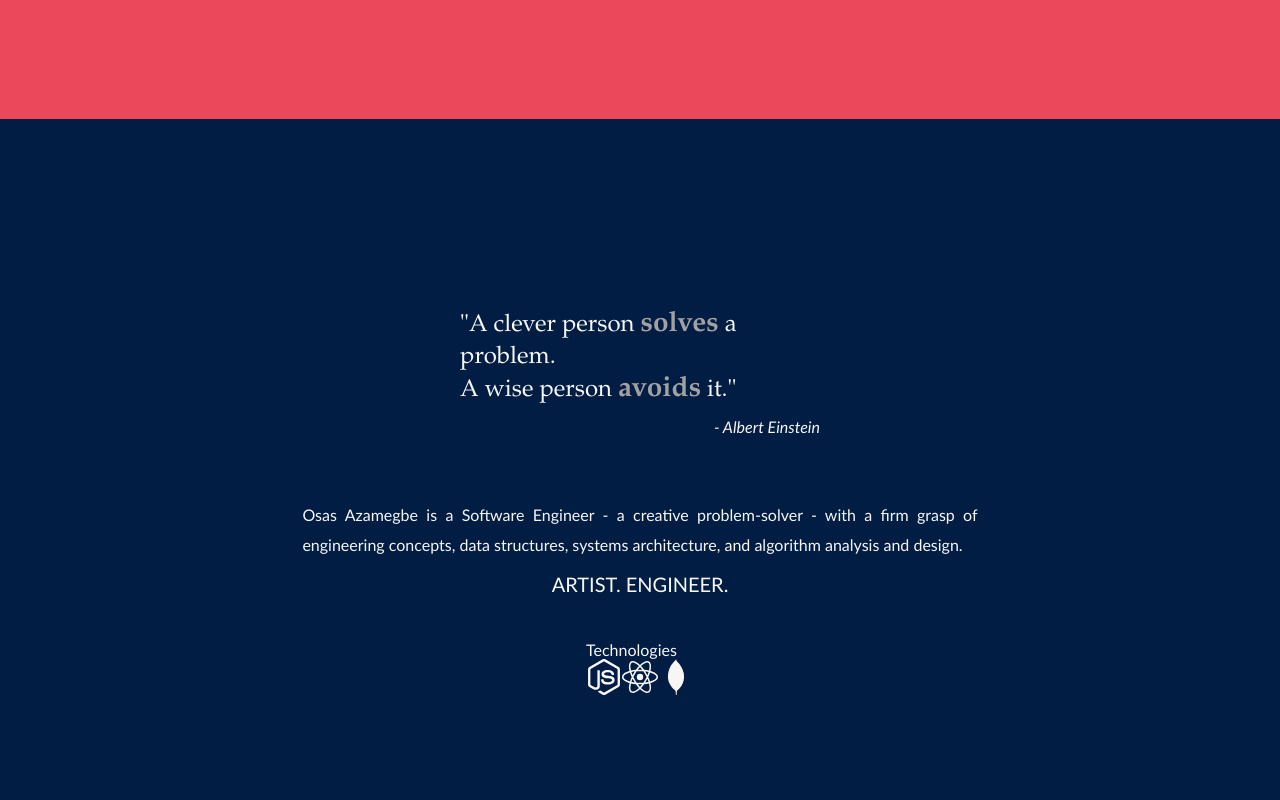
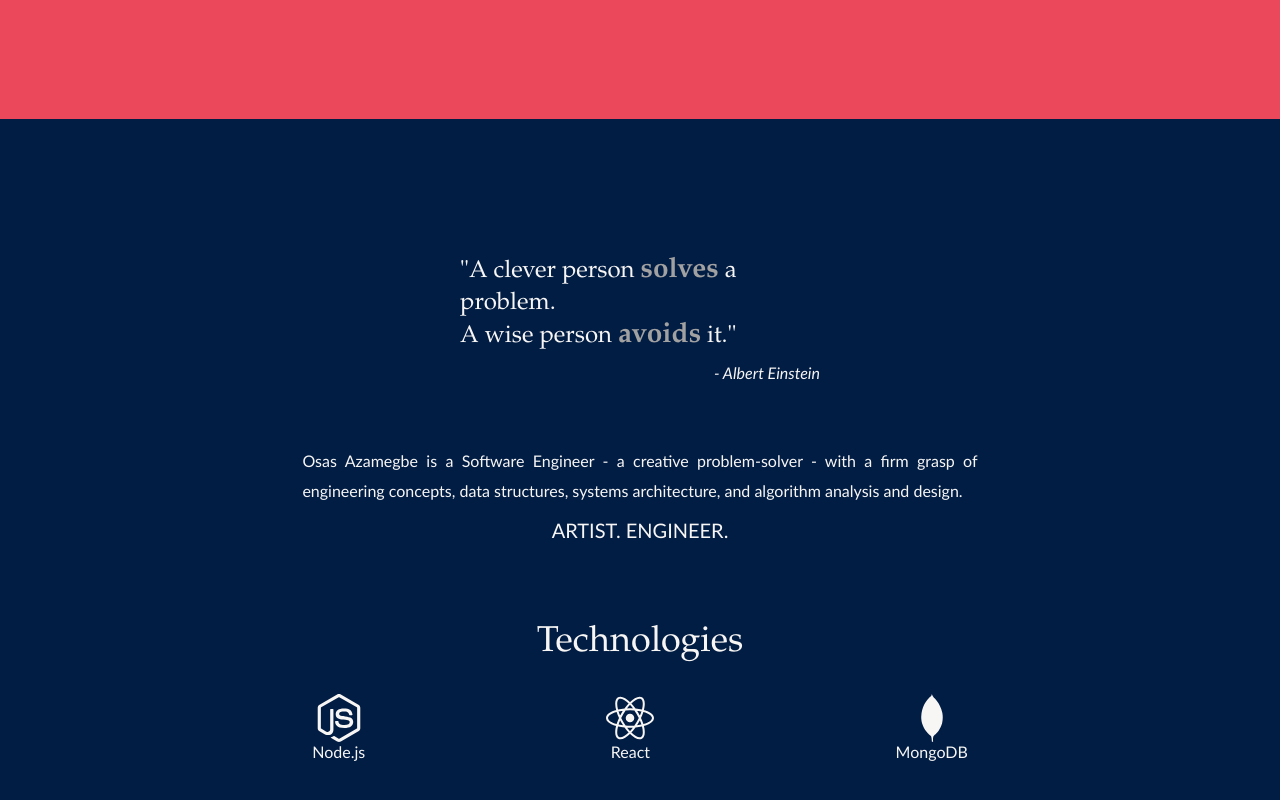
Before and after one commit to OsasAzamegbe/Portfolio-v1, a React (Create React App) app: page / in a window 1280 px wide. Shown: the part 2581-3381 px from the top of the page. Built offline with nearby package versions, Linux system fonts and the light colour scheme.

Commit message:
CHORE: styled technologies div

```diff
--- a/src/components/Card.css
+++ b/src/components/Card.css
@@ -63,6 +63,10 @@
     padding: 48px 0;
 }
 
+.icon{
+    font-size: 36px;
+}
+
 @media screen and (max-width: 960px) {
     .card{
         width: 90vw;
@@ -86,4 +90,8 @@
         padding: 24px 0;
     }
 
+    .icon{
+        font-size: 24px;
+    }
+
 }
--- a/src/components/pages/Home.css
+++ b/src/components/pages/Home.css
@@ -5,13 +5,3 @@
     align-items: center;
     flex-direction: column;
 }
-
-.icon{
-    font-size: 36px;
-}
-
-@media screen and (max-width: 960px) {
-    .icon{
-        font-size: 24px;
-    }
-}
--- a/src/components/pages/about/About.css
+++ b/src/components/pages/about/About.css
@@ -48,8 +48,46 @@ strong{
     text-transform: uppercase;
 }
 
+.tech-container{
+    display: flex;
+    justify-content: center;
+    align-items: center;
+    flex-direction: column;
+    width: 100%;
+    padding: 12px;
+}
+
+.tech-header{
+    font-size: 36px;
+    font-family: var(--secondary-fonts);
+    margin: 24px 0;
+}
+
+.tech-icons{
+    width: 100%;
+    display: inline-flex;
+    justify-content: space-evenly;
+}
+
+.icon{
+    font-size: 48px;
+}
+
+.icon-container{
+    display: flex;
+    justify-content: center;
+    align-items: center;
+    flex-direction: column;
+    text-align: center;
+    padding: 5px;
+}
+
 @media screen and (max-width: 960px){
     .about-content-container{
         width: 90%;
     }
+
+    .icon{
+        font-size: 36px;
+    }
 }
--- a/src/components/pages/about/About.js
+++ b/src/components/pages/about/About.js
@@ -21,11 +21,21 @@ const About = () => {
                 <p className="about-content-extra">Artist. Engineer.</p>
             </div>
             <div className="tech-container">
-                <header className="tech-header"><p>Technologies</p></header>
+                <header className="tech-header">Technologies</header>
                 <div className="tech-icons">
-                    <SiNodeDotJs className="icon node-icon"/>
-                    <SiReact className="icon react-icon"/>
-                    <SiMongodb className="icon mongodb-icon"/>
+                    <div className="icon-container">
+                        <SiNodeDotJs className="icon node-icon"/>
+                        <p>Node.js</p>
+                    </div>
+                    <div className="icon-container">
+                        <SiReact className="icon react-icon"/>
+                        <p>React</p>
+                    </div>
+                    <div className="icon-container">
+                        <SiMongodb className="icon mongodb-icon"/>
+                        <p>MongoDB</p>
+                    </div>
+
                 </div>
             </div>
         </div>
```
